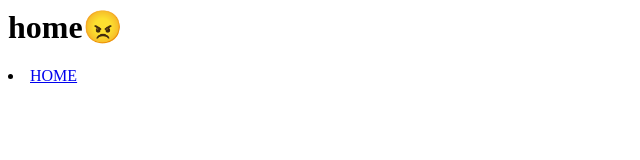
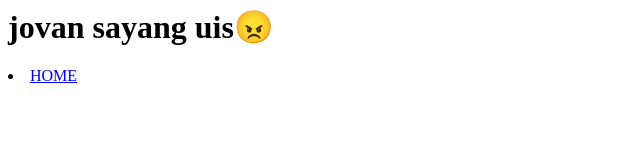
Before and after one commit to YUDDYN/jovan, a plain HTML site: page home.html in a window 1280 px wide. Shown: the whole page, without its empty margins (0-640 px from the left). Drawn offline with Linux system fonts and the light colour scheme.

Commit message:
Update home.html

```diff
--- a/home.html
+++ b/home.html
@@ -3,7 +3,7 @@
         <title>HOME</title>
     </head>
     <body>
-        <h1> home😠</h1>
+        <h1> jovan sayang uis😠</h1>
         <li>
                <a href="index.html">HOME</a>
             </li>
```
